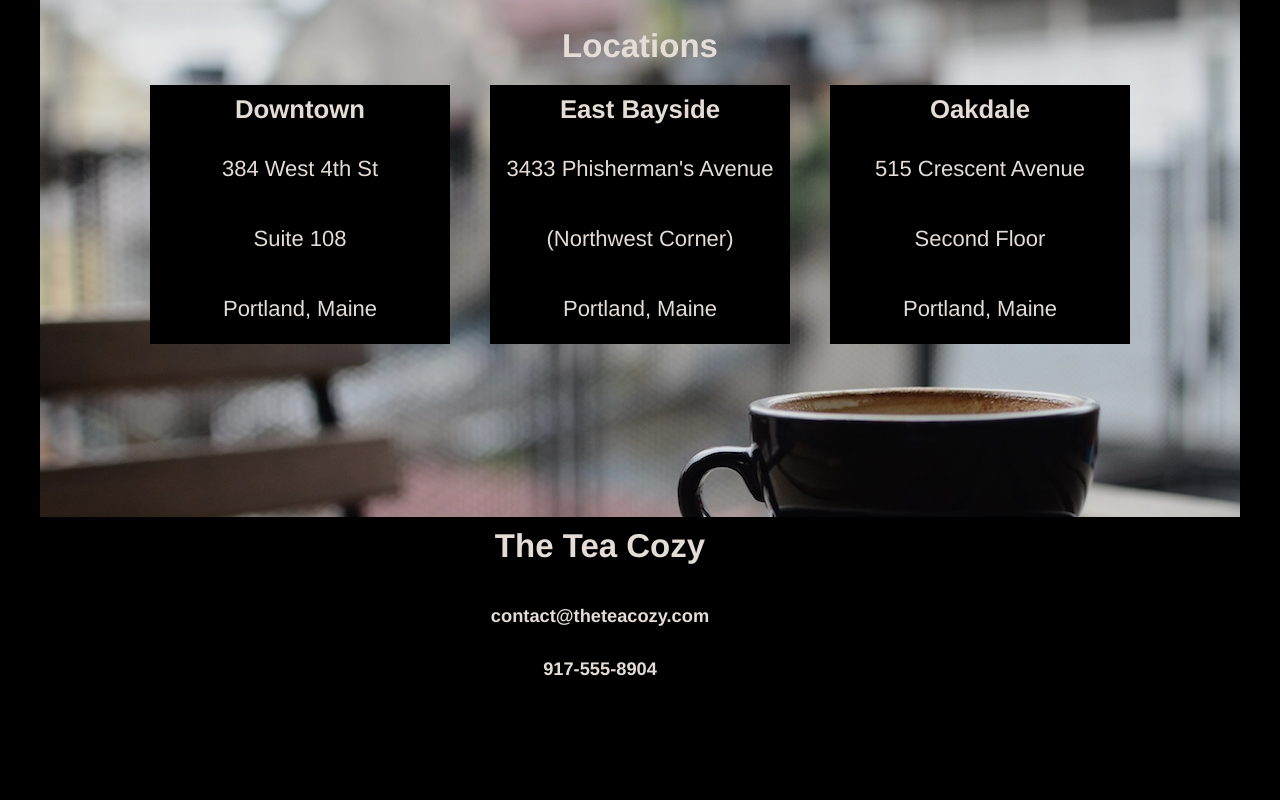
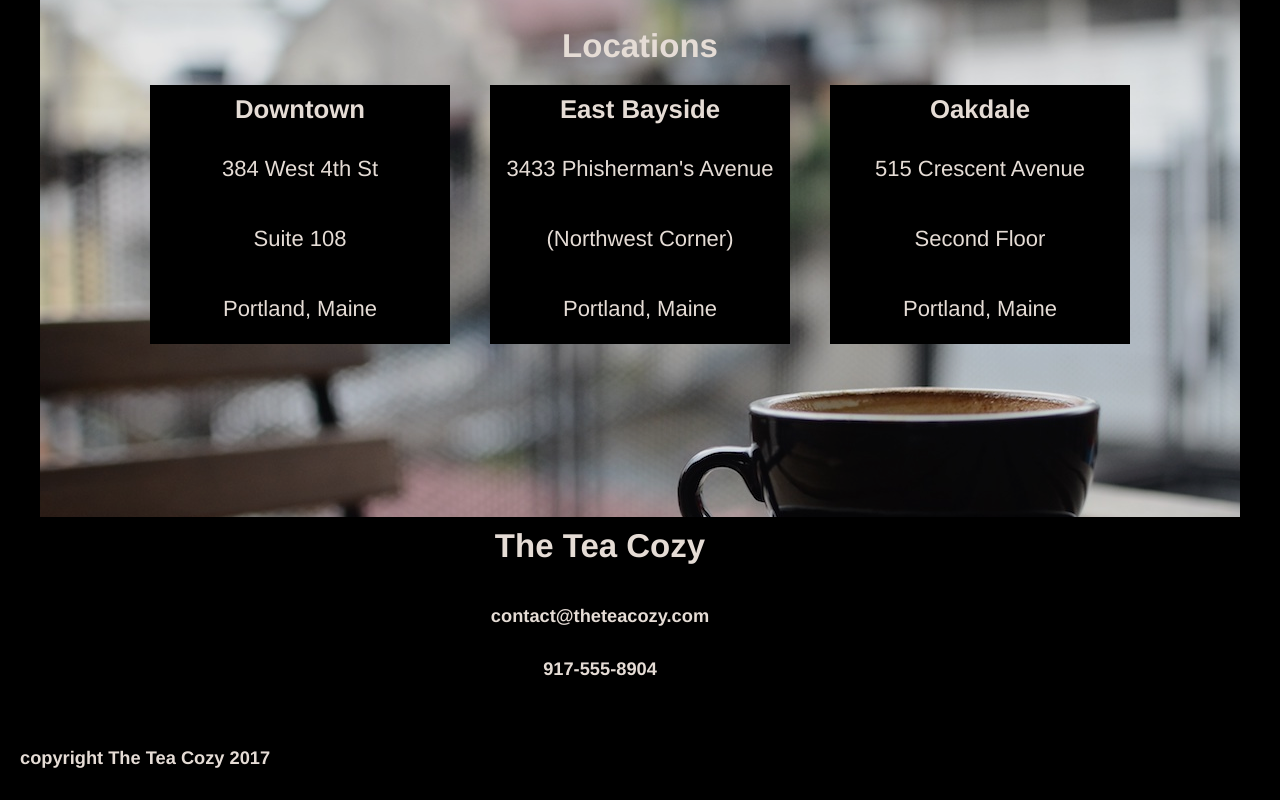
Before and after one commit to gillHarjinder/TeaCozy, a plain HTML site: page index.html in a window 1280 px wide. Shown: the part 1662-2462 px from the top of the page. Before the commit the page ends 2379 px from the top, so only its background shows below. Drawn offline with Linux system fonts and the light colour scheme.

Commit message:
prompt is done

```diff
--- a/index.html
+++ b/index.html
@@ -117,7 +117,7 @@
 
   <!--footer of page -->
   <footer>
-
+    <h5>copyright The Tea Cozy 2017</h5>
   </footer>
 
 </body>
--- a/resources/css/style.css
+++ b/resources/css/style.css
@@ -149,3 +149,7 @@ a{
 
 
 /*footer*/
+footer{
+	text-align: left;
+	padding-left: 20px;
+}
```
